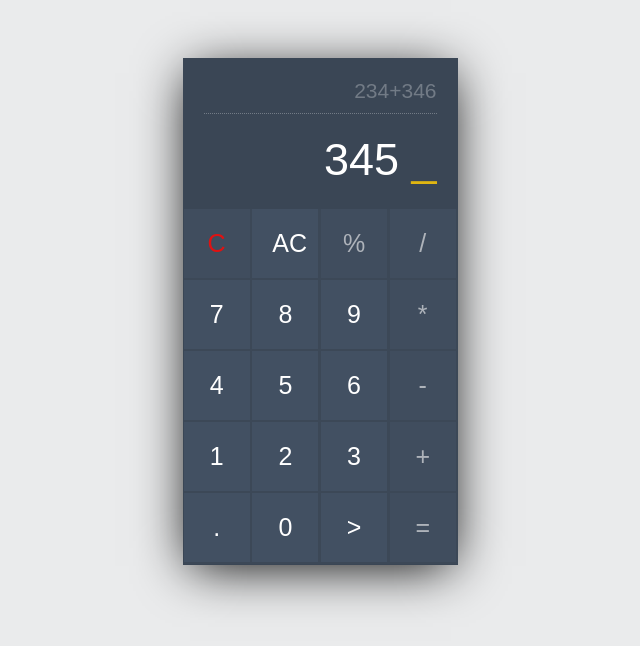
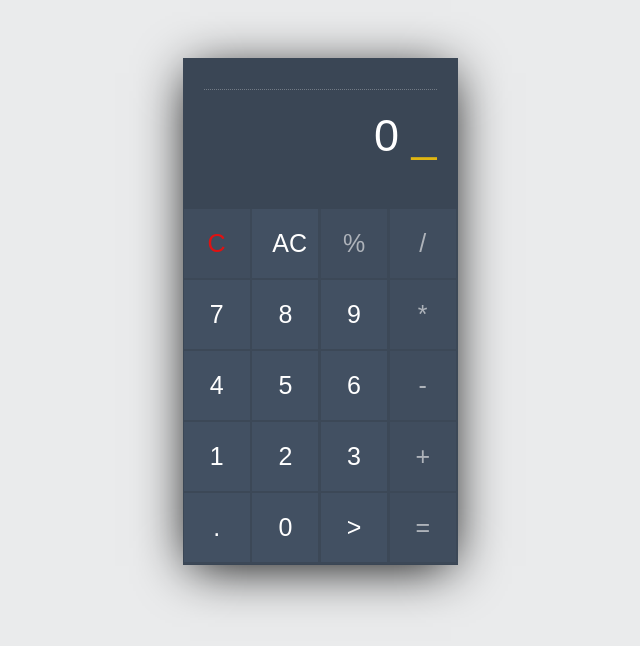
Before and after one commit to anikmahidul9/Calculator, a plain HTML site: page index.html in a window 1280 px wide. Shown: the whole page, without its empty margins (320-960 px from the left). Drawn offline with Linux system fonts and the light colour scheme.

Commit message:
All done

```diff
--- a/index.html
+++ b/index.html
@@ -11,8 +11,8 @@
     <div class="container">
         <div class="calc-body">
             <div class="calc-screen">
-                <div class="calc-operation">234+346</div>
-                <div class="calc-typed">345 <span class="blink-me">_</span></div>
+                <div class="calc-operation"></div>
+                <div class="calc-typed">0 <span class="blink-me">_</span></div>
             </div>
 
                 <div class="calc-button-row">
```
